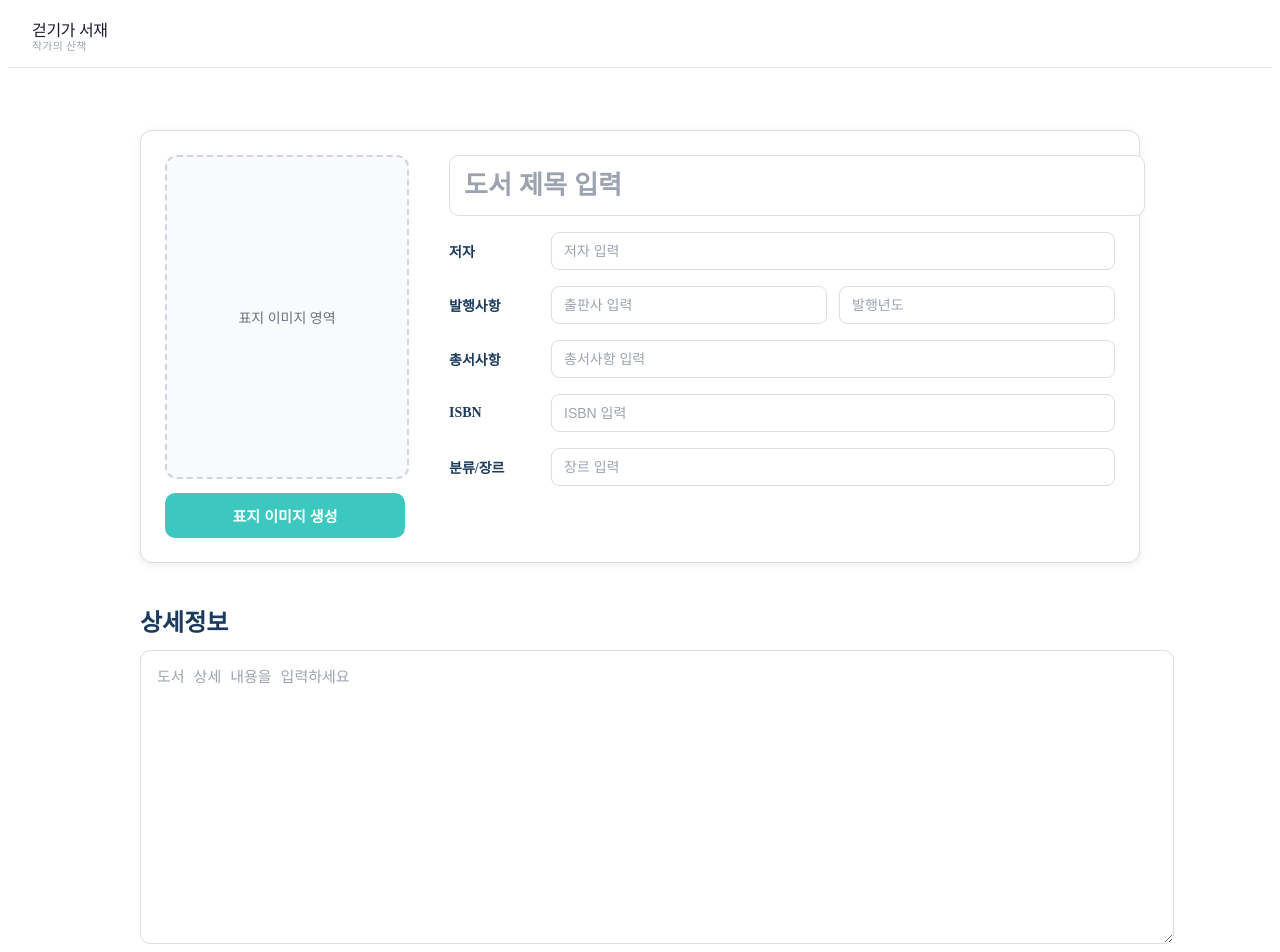
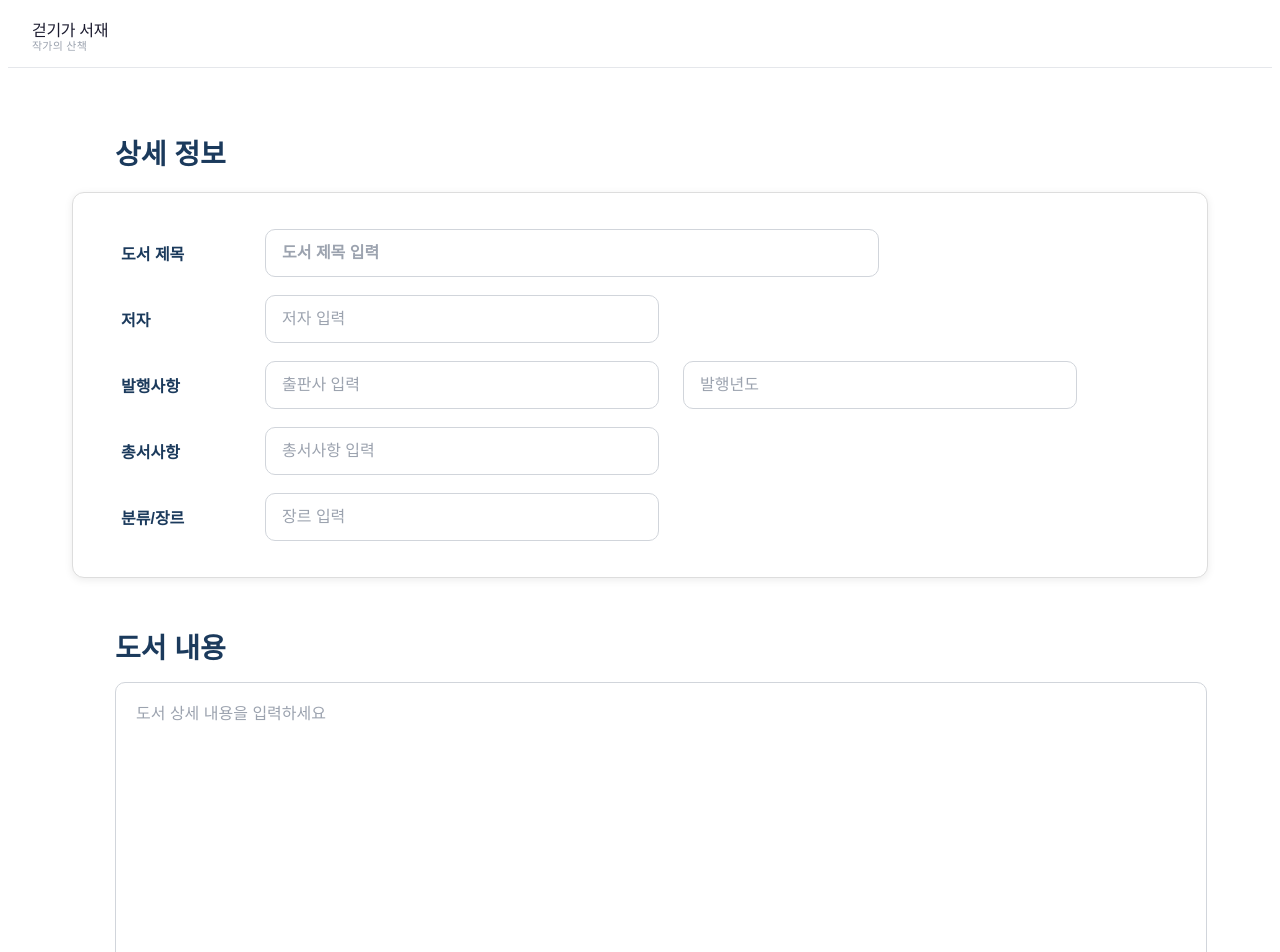
Before and after one commit to Writers-Walk/Frontend, a React (Vite) app: page /book-create in a window 1280 px wide. Shown: the top 952 px of the page. Built offline with nearby package versions, Linux system fonts and the light colour scheme.

Commit message:
추가 수정

```diff
--- a/src/pages/BookCreate.css
+++ b/src/pages/BookCreate.css
@@ -1,164 +1,131 @@
-/* ===== 페이지 전체 ===== */
+* {
+  font-family: Pretendard, sans-serif;
+}
+
+/* ===== 도서 등록 페이지 전체 ===== */
 
 .book-create-page {
-  max-width: 1000px;
+  max-width: 1200px;
   margin: 0 auto;
-  padding: 30px;
+  padding: 32px 40px;
 }
 
-/* ===== 상단 도서 정보 입력 ===== */
+h2 {
+  max-width: 1050px;
+  margin: 0 auto 20px;
+
+  font-size: 28px;
+  font-weight: 700;
+
+  color: #1B3A5C;
+}
+
+/* ===== 상단 도서 정보 박스 ===== */
 
 .book-info-box {
-  display: flex;
-  align-items: flex-start;
-  gap: 24px;
-
-  padding: 24px;
+  max-width: 1050px;
+  margin: 0 auto 48px;
+  padding: 36px 48px;
 
   border: 1px solid #ddd;
   border-radius: 12px;
-
   background: white;
-
-  margin-bottom: 40px;
 
   box-shadow: 0 2px 8px rgba(0, 0, 0, 0.08);
 }
 
-/* ===== 표지 영역 ===== */
-
-.cover-section {
-  width: 260px;
-  flex-shrink: 0;
-}
-
-/* ===== 표지 이미지 박스 ===== */
-
-.cover-placeholder {
-  width: 240px;
-  height: 320px;
-
-  border: 2px dashed #d1d5db;
-  border-radius: 12px;
-
-  background-color: #f9fafb;
-
-  display: flex;
-  align-items: center;
-  justify-content: center;
-
-  color: #6b7280;
-  font-size: 14px;
-  text-align: center;
-}
-
-/* ===== 표지 이미지 생성 버튼 ===== */
-
-.cover-create-button {
-  width: 240px;
-
-  margin-top: 14px;
-
-  background: #3CC8BE;
-  color: white;
-
-  border: none;
-  border-radius: 10px;
-
-  padding: 12px;
-
-  cursor: pointer;
-
-  font-size: 15px;
-  font-weight: bold;
-
-  transition: 0.2s;
-}
-
-.cover-create-button:hover {
-  background: #2bb3aa;
-  transform: translateY(-1px);
-}
-
-/* ===== 도서 정보 입력 ===== */
+/* ===== 입력 영역 ===== */
 
 .info-section {
-  flex: 1;
-
+  width: 100%;
   display: flex;
   flex-direction: column;
-
-  gap: 16px;
+  gap: 18px;
 }
-
-/* ===== 제목 입력 ===== */
-
-.title-input {
-  width: 100%;
-
-  padding: 14px;
-
-  font-size: 26px;
-  font-weight: bold;
-
-  border: 1px solid #ddd;
-  border-radius: 10px;
-
-  color: #1B3A5C;
-}
-
-/* ===== 정보 한 줄 ===== */
 
 .info-row {
   display: flex;
   align-items: center;
-
-  gap: 12px;
+  gap: 24px;
 }
 
 .info-row label {
-  width: 90px;
+  width: 120px;
+  flex-shrink: 0;
 
-  font-size: 14px;
-  font-weight: bold;
-
+  font-weight: 700;
   color: #1B3A5C;
 }
 
+/* ===== 기본 input ===== */
+
 .info-row input {
-  flex: 1;
+  width: 360px;
 
-  padding: 10px 12px;
+  padding: 14px 16px;
 
-  border: 1px solid #ddd;
-  border-radius: 8px;
+  border: 1px solid #d1d5db;
+  border-radius: 10px;
 
-  font-size: 14px;
+  font-size: 16px;
 }
 
-/* ===== 상세 설명 ===== */
+/* ===== 제목 input ===== */
+
+.title-input {
+  width: 580px !important;
+
+  font-size: 20px;
+  font-weight: 600;
+
+  font-family: Pretendard, sans-serif;
+
+  padding: 14px 16px;
+
+  border: 1px solid #d1d5db;
+  border-radius: 10px;
+}
+
+/* ===== 발행사항: 출판사 + 발행년도 ===== */
+
+.publish-group {
+  display: flex;
+  gap: 12px;
+  align-items: center;
+}
+
+.publish-group input:first-child {
+  width: 260px;
+}
+
+.year-input {
+  width: 160px !important;
+}
+
+/* ===== 상세정보 ===== */
 
 .detail-section {
-  margin-top: 30px;
+  max-width: 1050px;
+  margin: 0 auto;
 }
 
 .detail-section h2 {
+  margin-bottom: 16px;
+
   color: #1B3A5C;
-
-  margin-bottom: 12px;
+  font-size: 28px;
 }
 
 .detail-section textarea {
   width: 100%;
+  min-height: 320px;
 
-  min-height: 260px;
+  padding: 18px 20px;
 
-  padding: 16px;
-
-  border: 1px solid #ddd;
+  border: 1px solid #d1d5db;
   border-radius: 10px;
 
-  font-size: 15px;
+  font-size: 16px;
   line-height: 1.6;
 
   resize: vertical;
@@ -176,33 +143,34 @@ textarea::placeholder {
 input:focus,
 textarea:focus {
   outline: none;
-  border-color: #3CC8BE;
+  border-color: #1B3A5C;
 }
 
 /* ===== 저장 버튼 ===== */
 
 .save-button {
+  display: block;
+
+  max-width: 1050px;
   width: 100%;
 
-  margin-top: 30px;
-
-  padding: 16px;
+  margin: 36px auto 0;
+  padding: 18px;
 
   border: none;
   border-radius: 12px;
 
-  background-color: #3CC8BE;
+  background-color:  #1B3A5C;
   color: white;
 
   font-size: 18px;
   font-weight: bold;
 
   cursor: pointer;
-
   transition: 0.2s;
 }
 
 .save-button:hover {
-  background-color: #2bb3aa;
+  background-color: #1B3A5C;
   transform: translateY(-1px);
 }
--- a/src/pages/BookCreate.jsx
+++ b/src/pages/BookCreate.jsx
@@ -1,8 +1,7 @@
 import { useState } from "react";
+import { useNavigate } from "react-router-dom";
 import "./BookCreate.css";
 import api from "../api/api";
-import { createBook } from "./api/bookCreateApi";
-import {useNavigate} from "react-router-dom";
 
 function BookCreate() {
   const navigate = useNavigate();
@@ -16,7 +15,6 @@ function BookCreate() {
     isbn: "", // ISBN
     genre: "", // 장르
     content: "", // 상세 설명
-    coverImageUrl: "", // 표지 이미지
   });
 
   const handleChange = (e) => {
@@ -26,29 +24,21 @@ function BookCreate() {
     });
   };
 
-  const handleGoCoverCreate = () => {
-    alert("표지 이미지 생성 페이지로 이동합니다.");
-    // 나중에 라우터 연결되면 이동 코드 추가
-    // navigate("/cover-create");
-  };
-
   const handleSubmit = async (e) => {
     e.preventDefault();
 
     const now = new Date().toLocaleString();
 
     const newBook = {
-      id: Date.now(),
       title: book.title,
       author: book.author,
       likes: 0,
       content: book.content,
       genre: book.genre,
-      coverImageUrl: book.coverImageUrl,
+      coverImageUrl: "",
       publisher: book.publisher,
-      publishedYear: book.publishedYear,
+      publicationDt: book.publicationDt,
       seriesInfo: book.seriesInfo,
-      isbn: book.isbn,
       createdAt: now,
       updatedAt: now,
     };
@@ -58,8 +48,7 @@ function BookCreate() {
       alert("도서가 등록되었습니다!");
 
       console.log(newBook);
-      // 나중에 라우터 연결되면 이동 코드 추가
-      // navigate("/");
+      navigate("/");
     } catch (error) {
       console.error(error);
       alert("도서 등록에 실패했습니다.");
@@ -69,22 +58,15 @@ function BookCreate() {
   return (
     <div className="book-create-page">
       <form onSubmit={handleSubmit}>
+        <h2>상세 정보</h2>
         <div className="book-info-box">
           <div className="cover-section">
-            <div className="cover-placeholder">
-              표지 이미지 영역
-            </div>
-
-            <button
-              type="button"
-              className="cover-create-button"
-              onClick={handleGoCoverCreate}
-            >
-              표지 이미지 생성
-            </button>
-          </div>
+            <div className="cover-placeholder"></div>
 
             <div className="info-section">
+              <div className="info-row">
+                <label>도서 제목</label>
+
                 <input
                   type="text"
                   name="title"
@@ -93,6 +75,7 @@ function BookCreate() {
                   onChange={handleChange}
                   className="title-input"
                 />
+              </div>
 
               <div className="info-row">
                 <label>저자</label>
@@ -116,9 +99,9 @@ function BookCreate() {
                 />
                 <input
                   type="text"
-                name="publishedYear"
+                  name="publicationDt"
                   placeholder="발행년도"
-                value={book.publishedYear}
+                  value={book.publicationDt}
                   onChange={handleChange}
                 />
               </div>
@@ -135,17 +118,6 @@ function BookCreate() {
               </div>
 
               <div className="info-row">
-              <label>ISBN</label>
-              <input
-                type="text"
-                name="isbn"
-                placeholder="ISBN 입력"
-                value={book.isbn}
-                onChange={handleChange}
-              />
-            </div>
-
-            <div className="info-row">
                 <label>분류/장르</label>
                 <input
                   type="text"
@@ -157,9 +129,10 @@ function BookCreate() {
               </div>
             </div>
           </div>
+        </div>
 
         <div className="detail-section">
-          <h2>상세정보</h2>
+          <h2>도서 내용</h2>
 
           <textarea
             name="content"
```
Lines whose indentation alone changed are shown as unchanged.
